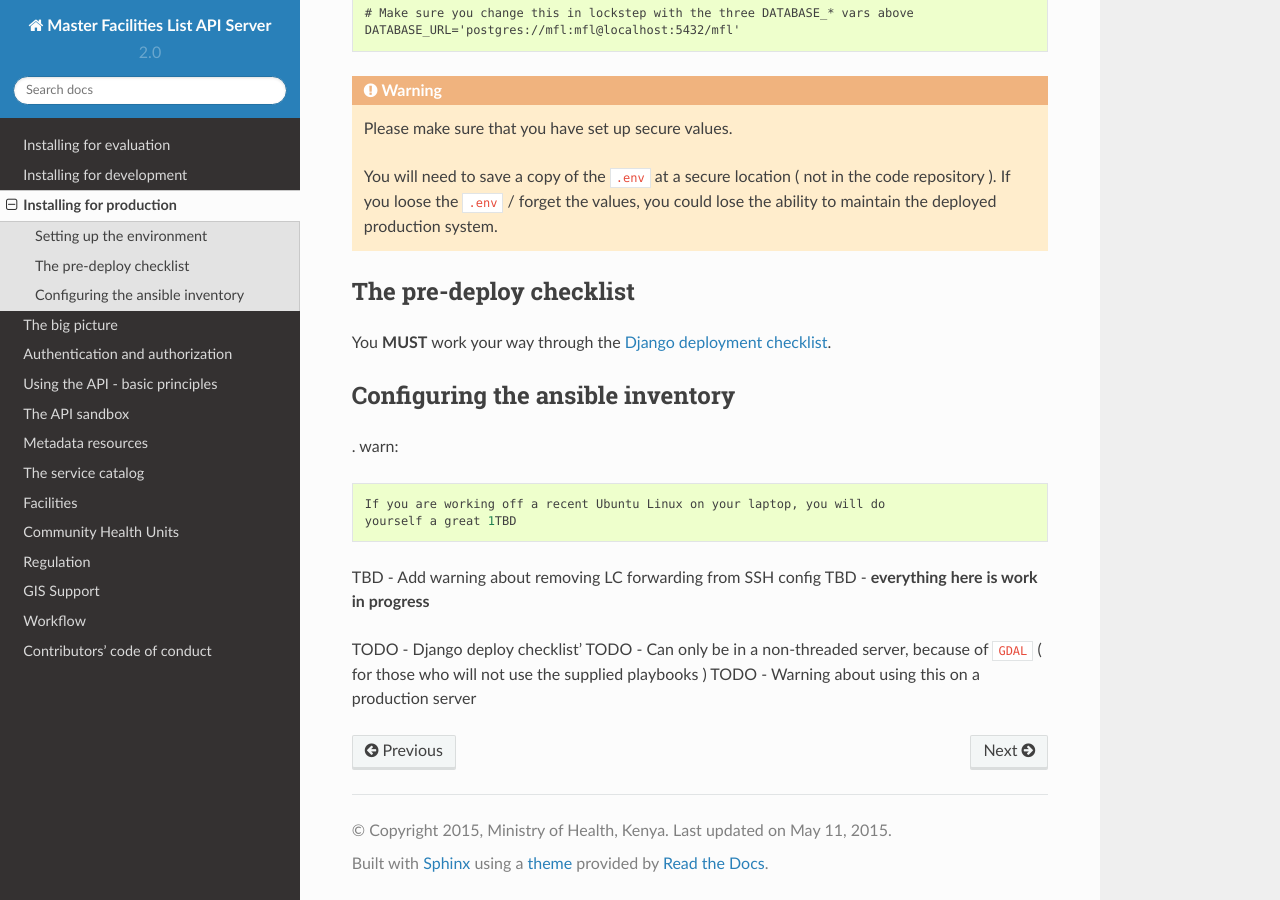
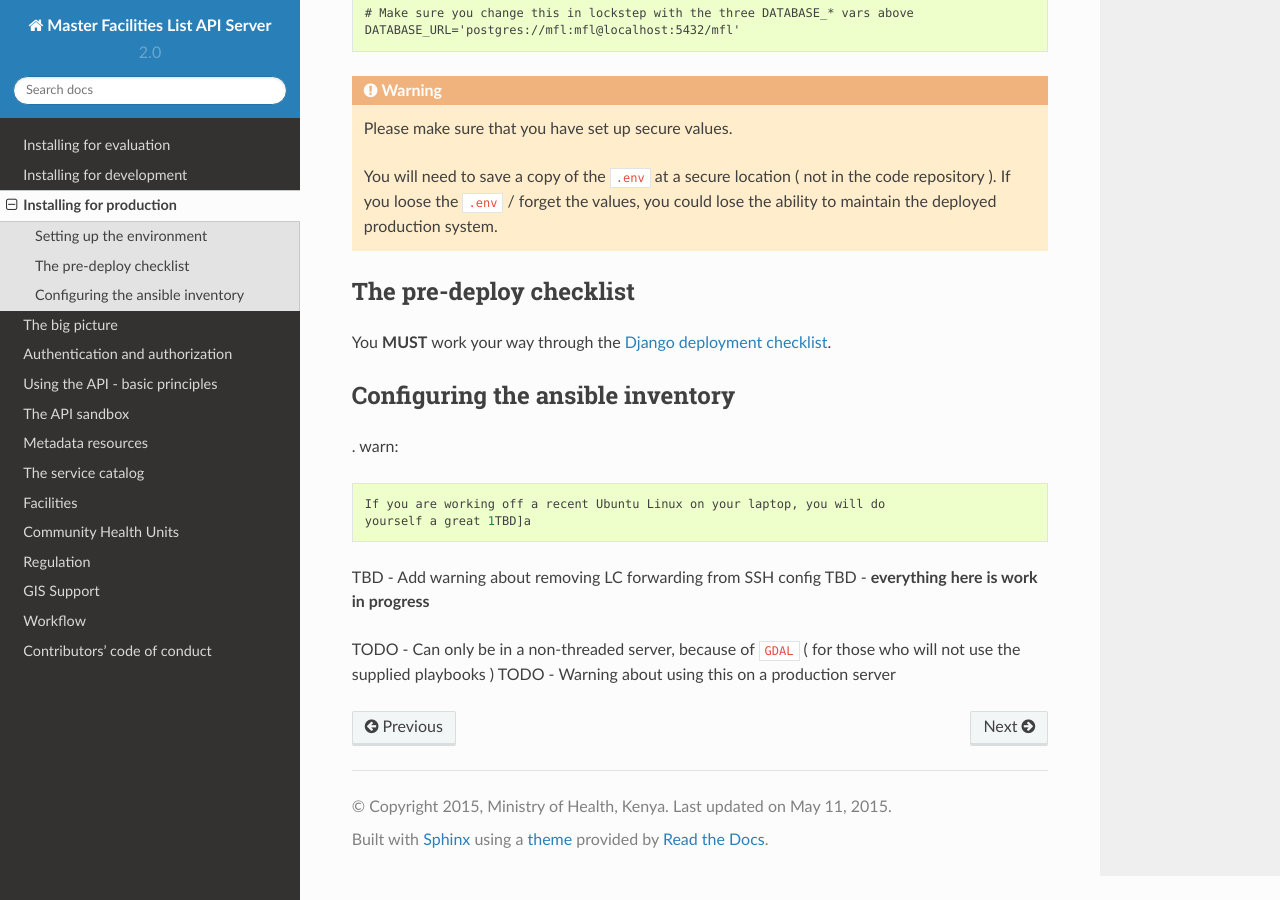
Before and after one commit to MasterFacilityList/mfl_api, a Sphinx documentation site: the page built from docs/03_production_install.rst, in a window 1280 px wide and 900 px high, scrolled down 950 px. Built offline with Sphinx 7.4.7 and the Read the Docs theme 2.0.0, drawn with Linux system fonts in a browser that asks for light colours.

Commit message:
Checkpoint

```diff
--- a/docs/03_production_install.rst
+++ b/docs/03_production_install.rst
@@ -70,12 +70,11 @@ Configuring the ansible inventory
 . warn::
 
     If you are working off a recent Ubuntu Linux on your laptop, you will do
-    yourself a great 1TBD
+    yourself a great 1TBD]a
 
 TBD - Add warning about removing LC forwarding from SSH config
 TBD - **everything here is work in progress**
 
-TODO - Django deploy checklist'
 TODO - Can only be in a non-threaded server, because of ``GDAL``
 ( for those who will not use the supplied playbooks )
 TODO - Warning about using this on a production server
```
